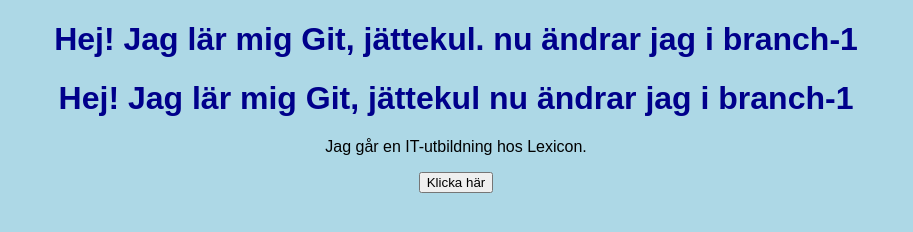
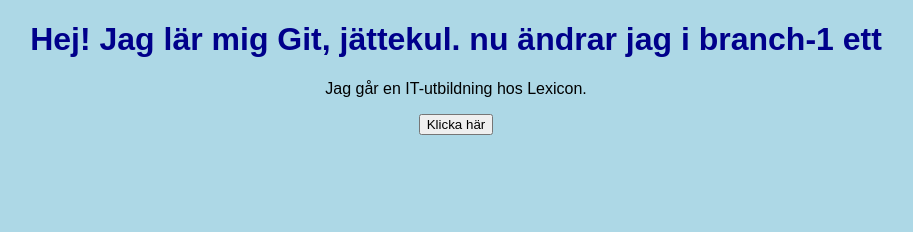
Before and after one commit to OlaJons/mitt-git-projekt, a plain HTML site: page index.html in a window 1280 px wide. Shown: the whole page, without its empty margins (184-1097 px from the left). Drawn offline with Linux system fonts and the light colour scheme.

Commit message:
andra committen branch-1

```diff
--- a/index.html
+++ b/index.html
@@ -6,8 +6,7 @@
   <link rel="stylesheet" href="style.css">
 </head>
 <body>
-  <h1>Hej! Jag lär mig Git, jättekul. nu ändrar jag i branch-1</h1>
-  <h1>Hej! Jag lär mig Git, jättekul nu ändrar jag i branch-1</h1>
+  <h1>Hej! Jag lär mig Git, jättekul. nu ändrar jag i branch-1 ett</h1>
   <p>Jag går en IT-utbildning hos Lexicon.</p>
   <button id="myButton">Klicka här</button>
   <script src="script.js"></script>
```
